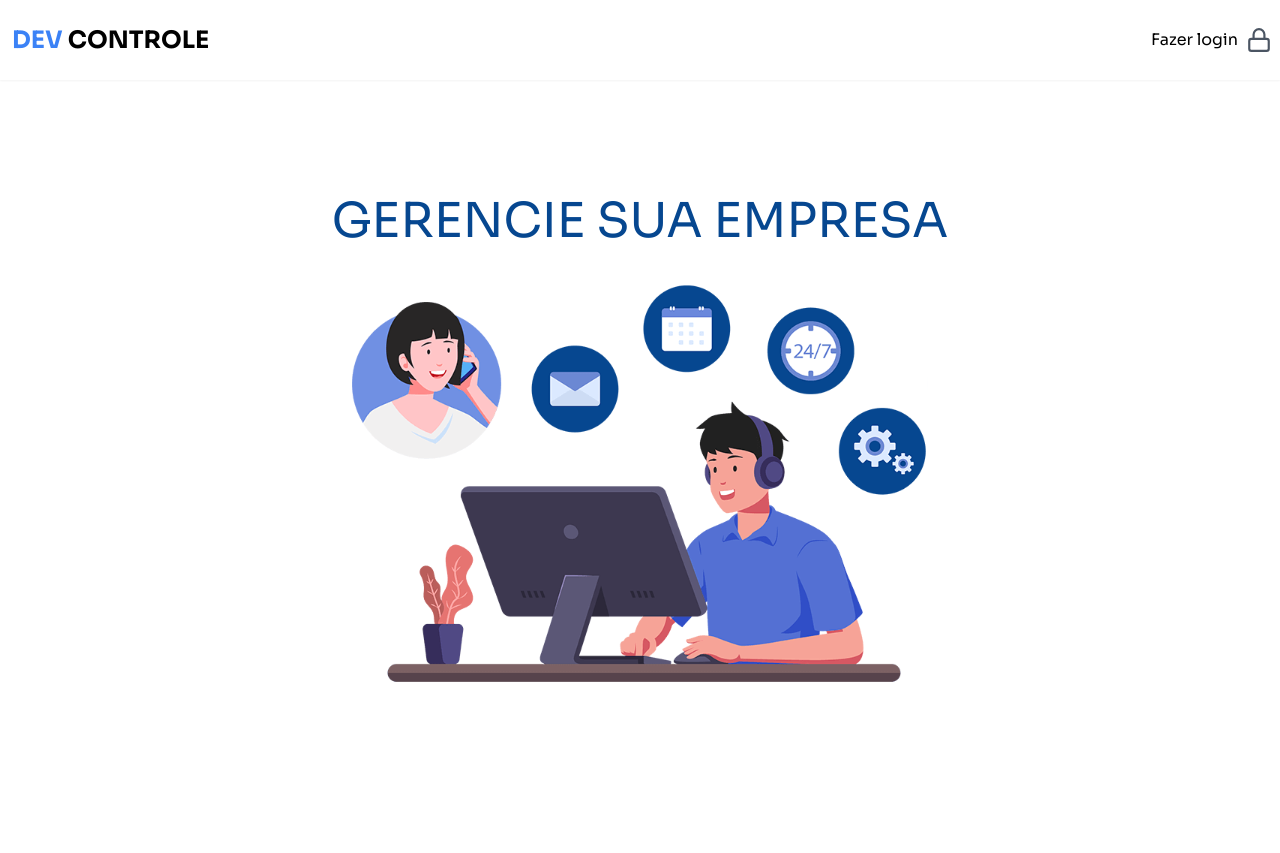
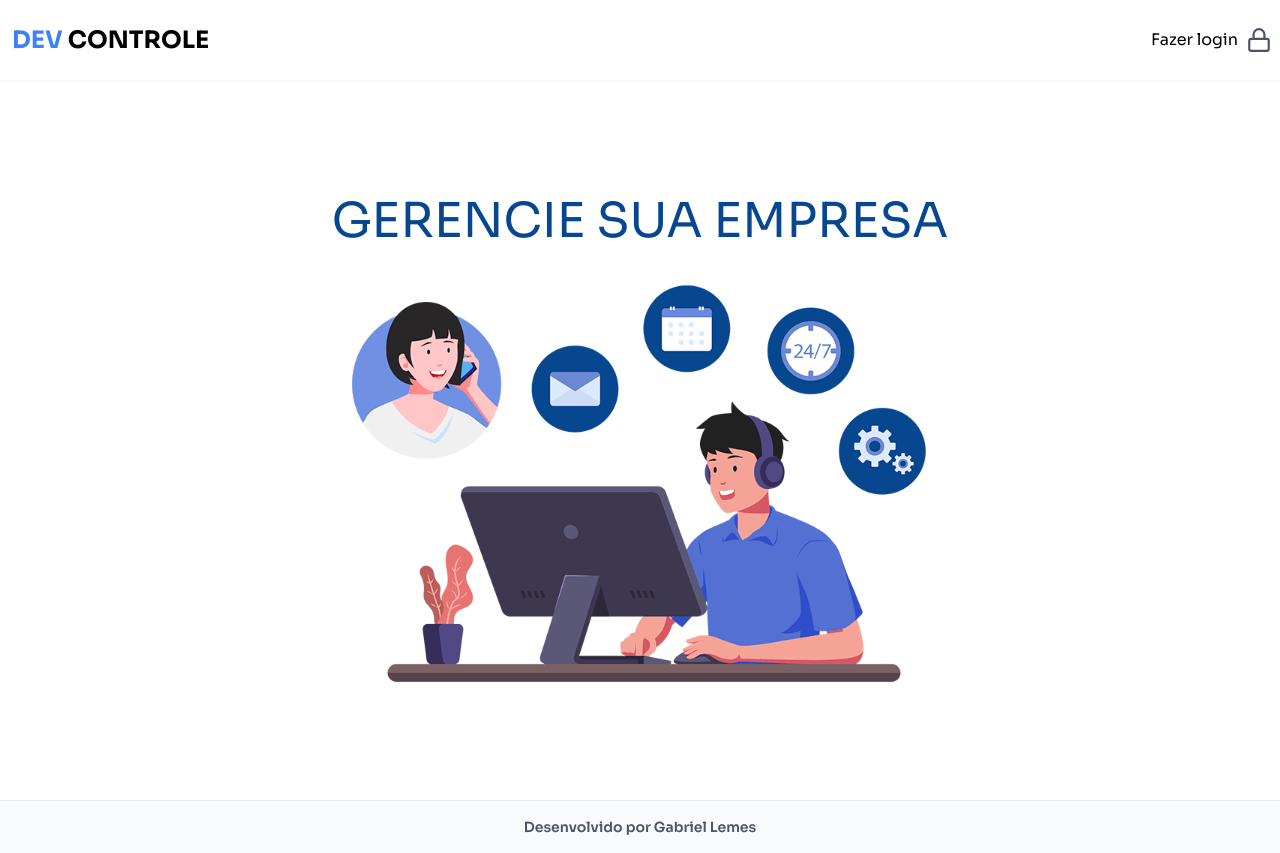
Before and after one commit to gabrielmlemes/devcontrole, a Next.js app: page / in a window 1280 px wide. Before the commit the page ends 800 px from the top, so only its background shows below. Built offline with nearby package versions, Linux system fonts and the light colour scheme; no server answers.

Commit message:
feat: add footer

```diff
--- a/src/app/layout.tsx
+++ b/src/app/layout.tsx
@@ -1,15 +1,14 @@
 import type { Metadata } from "next";
-import localFont from "next/font/local";
 import "./globals.css";
 import Header from "../components/header/index";
 import { AuthProvider } from "@/providers/auth";
 
-import { Sora } from 'next/font/google';
+import { Sora } from "next/font/google";
 
 const sora = Sora({
-  subsets: ['latin'], // Inclui caracteres latinos
-  weight: ['400', '600', '700'], // Escolha os pesos necessários
-  variable: '--font-sora', // Define uma variável CSS opcional
+  subsets: ["latin"], // Inclui caracteres latinos
+  weight: ["400", "600", "700"], // Escolha os pesos necessários
+  variable: "--font-sora", // Define uma variável CSS opcional
 });
 
 export const metadata: Metadata = {
@@ -23,13 +22,14 @@ export default function RootLayout({
   children: React.ReactNode;
 }>) {
   return (
-    <html lang="en">
-      <body
-        className={sora.className}
-      >
+    <html lang="en" className="h-full">
+      <body className={`flex min-h-screen flex-col ${sora.className}`}>
         <AuthProvider>
           <Header />
-          {children}
+          <main className="flex-grow">{children}</main>
+          <footer className="border-t bg-slate-50 py-4 text-center text-sm font-semibold text-gray-600">
+            Desenvolvido por Gabriel Lemes
+          </footer>
         </AuthProvider>
       </body>
     </html>
```
